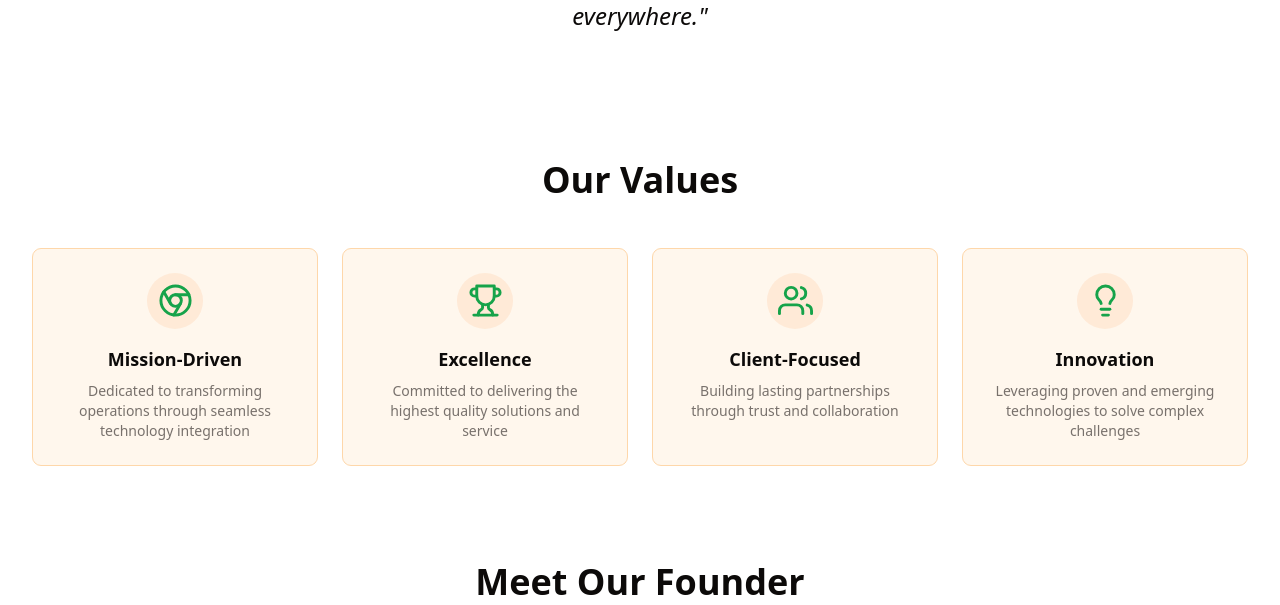
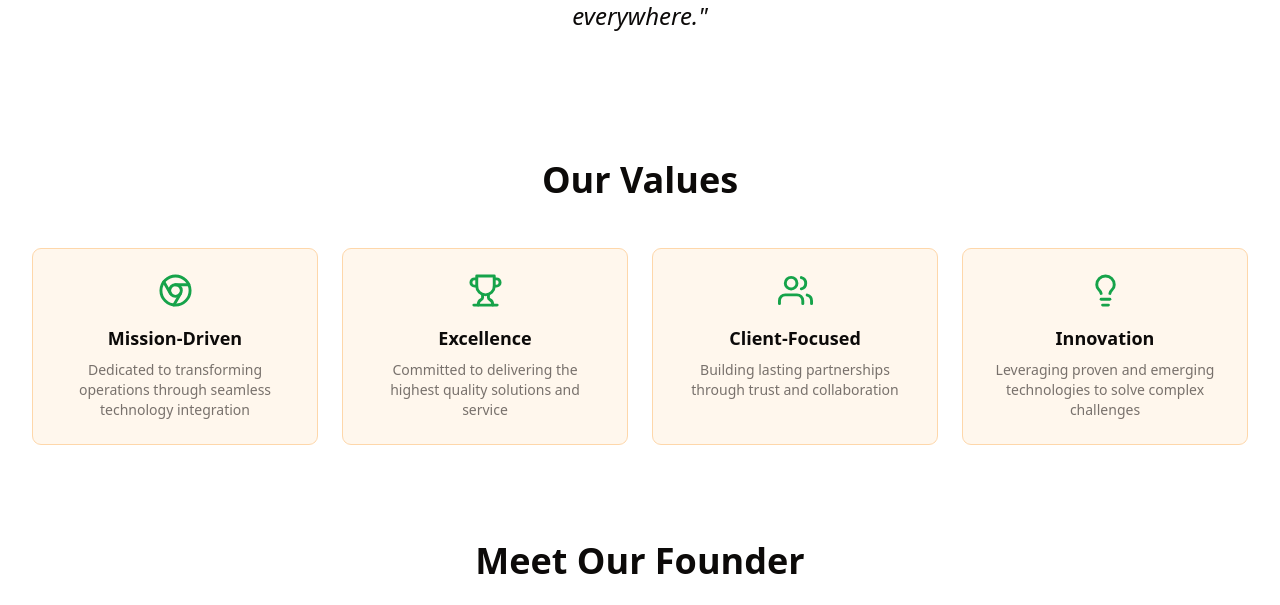
Before and after one commit to dangpleo-ctrl/HealthSyncXWebsiteStatic, a PHP site: page /en/about.php in a window 1280 px wide. Shown: the part 1428-2033 px from the top of the page. Run offline with PHP 8.4, Linux system fonts and the light colour scheme.

Commit message:
Update icons and styling on about pages for consistency
Modifies the `en/about.php` and `vi/about.php` files to update SVG icons, remove background elements from specific icons, and apply consistent styling across different sections.

Replit-Commit-Author: Agent
Replit-Commit-Session-Id: 98a9177d-b65a-4b22-9de2-1099070b0318
Replit-Commit-Checkpoint-Type: full_checkpoint
Replit-Commit-Event-Id: 69b145d1-0ec5-4bad-9afc-99f3c048f9f1

```diff
--- a/en/about.php
+++ b/en/about.php
@@ -88,7 +88,7 @@ include '../includes/header-en.php';
 
         <div class="grid grid-cols-1 md:grid-cols-2 lg:grid-cols-4 gap-6">
             <div class="bg-orange-50 dark:bg-orange-950/20 border border-orange-200 dark:border-orange-900/50 rounded-lg p-6 text-center hover:shadow-lg transition-shadow">
-                <div class="flex items-center justify-center w-14 h-14 bg-primary/10 rounded-full mb-4 mx-auto">
+                <div class="flex items-center justify-center mb-4 mx-auto">
                     <svg xmlns="http://www.w3.org/2000/svg" width="35" height="35" viewBox="0 0 24 24" fill="none" stroke="#16a34a" stroke-width="2" stroke-linecap="round" stroke-linejoin="round" class="text-primary"><circle cx="12" cy="12" r="10"></circle><circle cx="12" cy="12" r="4"></circle><line x1="21.17" y1="8" x2="12" y2="8"></line><line x1="3.95" y1="6.06" x2="8.54" y2="14"></line><line x1="10.88" y1="21.94" x2="15.46" y2="14"></line></svg>
                 </div>
                 <h3 class="text-lg font-semibold text-foreground mb-2">
@@ -100,7 +100,7 @@ include '../includes/header-en.php';
             </div>
 
             <div class="bg-orange-50 dark:bg-orange-950/20 border border-orange-200 dark:border-orange-900/50 rounded-lg p-6 text-center hover:shadow-lg transition-shadow">
-                <div class="flex items-center justify-center w-14 h-14 bg-primary/10 rounded-full mb-4 mx-auto">
+                <div class="flex items-center justify-center mb-4 mx-auto">
                     <svg xmlns="http://www.w3.org/2000/svg" width="35" height="35" viewBox="0 0 24 24" fill="none" stroke="#16a34a" stroke-width="2" stroke-linecap="round" stroke-linejoin="round" class="text-primary"><path d="M6 9H4.5a2.5 2.5 0 0 1 0-5H6"></path><path d="M18 9h1.5a2.5 2.5 0 0 0 0-5H18"></path><path d="M4 22h16"></path><path d="M10 14.66V17c0 .55-.47.98-.97 1.21C7.85 18.75 7 20.24 7 22"></path><path d="M14 14.66V17c0 .55.47.98.97 1.21C16.15 18.75 17 20.24 17 22"></path><path d="M18 2H6v7a6 6 0 0 0 12 0V2Z"></path></svg>
                 </div>
                 <h3 class="text-lg font-semibold text-foreground mb-2">
@@ -112,7 +112,7 @@ include '../includes/header-en.php';
             </div>
 
             <div class="bg-orange-50 dark:bg-orange-950/20 border border-orange-200 dark:border-orange-900/50 rounded-lg p-6 text-center hover:shadow-lg transition-shadow">
-                <div class="flex items-center justify-center w-14 h-14 bg-primary/10 rounded-full mb-4 mx-auto">
+                <div class="flex items-center justify-center mb-4 mx-auto">
                     <svg xmlns="http://www.w3.org/2000/svg" width="35" height="35" viewBox="0 0 24 24" fill="none" stroke="#16a34a" stroke-width="2" stroke-linecap="round" stroke-linejoin="round" class="text-primary"><path d="M17 21v-2a4 4 0 0 0-4-4H5a4 4 0 0 0-4 4v2"></path><circle cx="9" cy="7" r="4"></circle><path d="M23 21v-2a4 4 0 0 0-3-3.87"></path><path d="M16 3.13a4 4 0 0 1 0 7.75"></path></svg>
                 </div>
                 <h3 class="text-lg font-semibold text-foreground mb-2">
@@ -124,7 +124,7 @@ include '../includes/header-en.php';
             </div>
 
             <div class="bg-orange-50 dark:bg-orange-950/20 border border-orange-200 dark:border-orange-900/50 rounded-lg p-6 text-center hover:shadow-lg transition-shadow">
-                <div class="flex items-center justify-center w-14 h-14 bg-primary/10 rounded-full mb-4 mx-auto">
+                <div class="flex items-center justify-center mb-4 mx-auto">
                     <svg xmlns="http://www.w3.org/2000/svg" width="35" height="35" viewBox="0 0 24 24" fill="none" stroke="#16a34a" stroke-width="2" stroke-linecap="round" stroke-linejoin="round" class="text-primary"><path d="M15 14c.2-1 .7-1.7 1.5-2.5 1-.9 1.5-2.2 1.5-3.5A6 6 0 0 0 6 8c0 1 .2 2.2 1.5 3.5.7.7 1.3 1.5 1.5 2.5"></path><path d="M9 18h6"></path><path d="M10 22h4"></path></svg>
                 </div>
                 <h3 class="text-lg font-semibold text-foreground mb-2">
```
Also changed, not shown: vi/about.php (+4 -4 lines).
